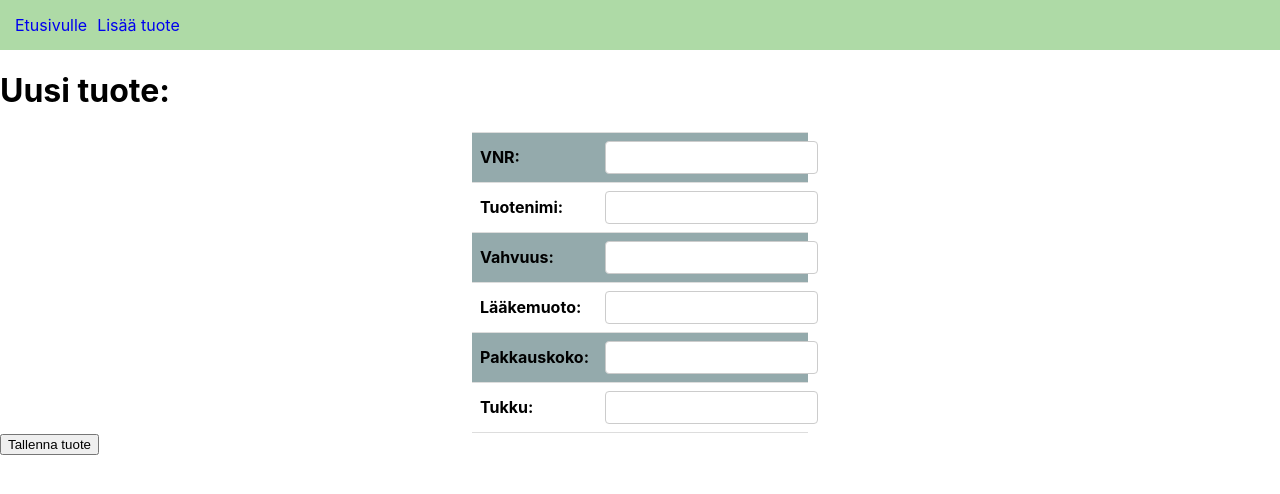
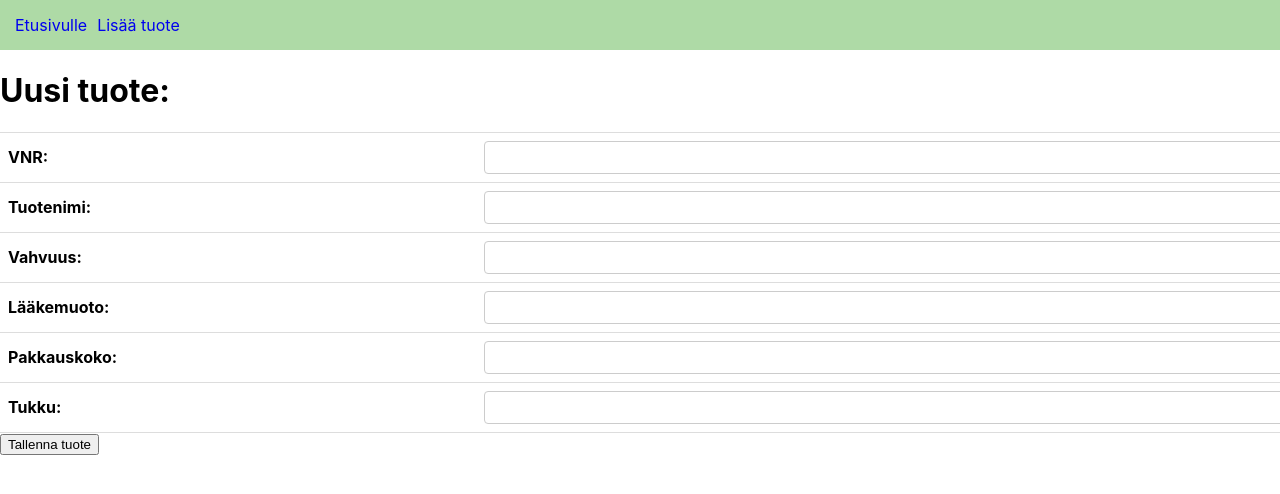
Before and after one commit to juhj095/proto, a React (Create React App) app in the folder frontend/: page /uusituote in a window 1280 px wide. Shown: the top 494 px of the page. Built offline with nearby package versions, Linux system fonts and the light colour scheme.

Commit message:
tyylejä

```diff
--- a/frontend/src/styles/Tuote.css
+++ b/frontend/src/styles/Tuote.css
@@ -1,10 +1,10 @@
 
 /* Taulukon tyyli */
  table {
-    width: auto;
+    width: 100%;
     margin: 0 auto;
     border-collapse: collapse;
-    max-width: 90%;
+    max-width: 100%;
   }
 
   /* Taulukon otsikoiden tyyli */
--- a/frontend/src/styles/UusiTuote.css
+++ b/frontend/src/styles/UusiTuote.css
@@ -0,0 +1,43 @@
+/* Taulukon tyyli */
+.table-container {
+    width: 80%;
+    margin: 0 auto;
+    border-collapse: collapse;
+    max-width: 80%;
+}
+
+/* Taulukon solujen tyyli */
+.table-container th,
+.table-container td {
+    padding: 8px;
+    text-align: left;
+    border-bottom: 1px solid #ddd;
+    background-color: #ffffff; /* Tausta jokaiselle solulle */
+}
+
+/* Aktiivisen rivin tyyli */
+.table-container tr.active {
+    background-color: #f2f2f2;
+}
+
+/* Hover-tapahtuman tyyli */
+.table-container tbody > tr:hover {
+    background-color: #c3e7ee;
+}
+
+/* Input-kenttien tyyli */
+.tuote-input {
+    width: 100%;
+    padding: 8px;
+    border: 1px solid #ccc;
+    border-radius: 4px;
+}
+
+/* Valkoinen tausta jokaiselle riville */
+.table-container tbody tr {
+    background-color: #ffffff;
+}
+
+.table-container tbody > tr:hover {
+    background-color: #c3e7ee;
+}
--- a/frontend/src/toiminnot/Haku.js
+++ b/frontend/src/toiminnot/Haku.js
@@ -79,6 +79,7 @@ const Haku = () => {
                 <th>Saldo</th>
               </tr>
             </thead>
+            <tbody>
             {hakuTulos.map((tuote) => (
               <tr key={tuote.id} onClick={() => navigate(`/tuote/${tuote.Tuotetunnus}`)}>
                   <td>{tuote.Tuotetunnus}</td>
@@ -89,6 +90,7 @@ const Haku = () => {
                   <td>{tuote.Saldo}</td>
               </tr>
             ))}
+            </tbody>
           </table>
         </div>
       )}
--- a/frontend/src/toiminnot/UusiTuote.js
+++ b/frontend/src/toiminnot/UusiTuote.js
@@ -1,5 +1,5 @@
 import React, { useState } from 'react';
-import '../styles/Tuote.css';
+import '../styles/UusiTuote.css';
 
 const UusiTuote = ({ onSave }) => {
     const [VNR, setVNR] = useState('');
@@ -21,6 +21,8 @@ const UusiTuote = ({ onSave }) => {
         onSave(tuote);
     };
 
+    const [hoveredRow, setHoveredRow] = useState(null);
+
     return (
         <div className='tuoteform-body'>
             <div className='tuoteform'>
@@ -30,27 +32,27 @@ const UusiTuote = ({ onSave }) => {
                 <div className='tuoteform-mid'>
                     <table className='tuoteform-container'>
                         <tbody>
-                            <tr className='tuote-item'>
+                            <tr className='tuote-item' onMouseEnter={() => setHoveredRow(1)} onMouseLeave={() => setHoveredRow(null)} style={{ backgroundColor: hoveredRow === 1 ? '#c3e7ee' : '#ffffff' }}>
                                 <th>VNR:</th>
                                 <td><input className="tuote-input" type='text' value={VNR} onChange={(e) => setVNR(e.target.value)} /></td>
                             </tr>
-                            <tr className='tuoteform-item'>
+                            <tr className='tuoteform-item' onMouseEnter={() => setHoveredRow(2)} onMouseLeave={() => setHoveredRow(null)} style={{ backgroundColor: hoveredRow === 2 ? '#c3e7ee' : '#ffffff' }}>
                                 <th>Tuotenimi:</th>
                                 <td><input className="tuote-input" type='text' value={tuotenimi} onChange={(e) => setTuotenimi(e.target.value)} /></td>
                             </tr>
-                            <tr className='tuote-item'>
+                            <tr className='tuote-item' onMouseEnter={() => setHoveredRow(3)} onMouseLeave={() => setHoveredRow(null)} style={{ backgroundColor: hoveredRow === 3 ? '#c3e7ee' : '#ffffff' }}>
                                 <th>Vahvuus:</th>
                                 <td><input className="tuote-input" type='text' value={vahvuus} onChange={(e) => setVahvuus(e.target.value)} /></td>
                             </tr>
-                            <tr className='tuoteform-item'>
+                            <tr className='tuoteform-item' onMouseEnter={() => setHoveredRow(4)} onMouseLeave={() => setHoveredRow(null)} style={{ backgroundColor: hoveredRow === 4 ? '#c3e7ee' : '#ffffff' }}>
                                 <th>Lääkemuoto:</th>
                                 <td><input className="tuote-input" type='text' value={laakemuoto} onChange={(e) => setLaakemuoto(e.target.value)} /></td>
                             </tr>
-                            <tr className='tuoteform-item'>
+                            <tr className='tuoteform-item' onMouseEnter={() => setHoveredRow(5)} onMouseLeave={() => setHoveredRow(null)} style={{ backgroundColor: hoveredRow === 5 ? '#c3e7ee' : '#ffffff' }}>
                                 <th>Pakkauskoko:</th>
                                 <td><input className="tuote-input" type='text' value={pakkauskoko} onChange={(e) => setPakkauskoko(e.target.value)} /></td>
                             </tr>
-                            <tr className='tuoteform-item'>
+                            <tr className='tuoteform-item' onMouseEnter={() => setHoveredRow(6)} onMouseLeave={() => setHoveredRow(null)} style={{ backgroundColor: hoveredRow === 6 ? '#c3e7ee' : '#ffffff' }}>
                                 <th>Tukku:</th>
                                 <td><input className="tuote-input" type='text' value={tukku} onChange={(e) => setTukku(e.target.value)} /></td>
                             </tr>
@@ -65,4 +67,4 @@ const UusiTuote = ({ onSave }) => {
     );
 };
 
-export {UusiTuote};
+export { UusiTuote };
```
